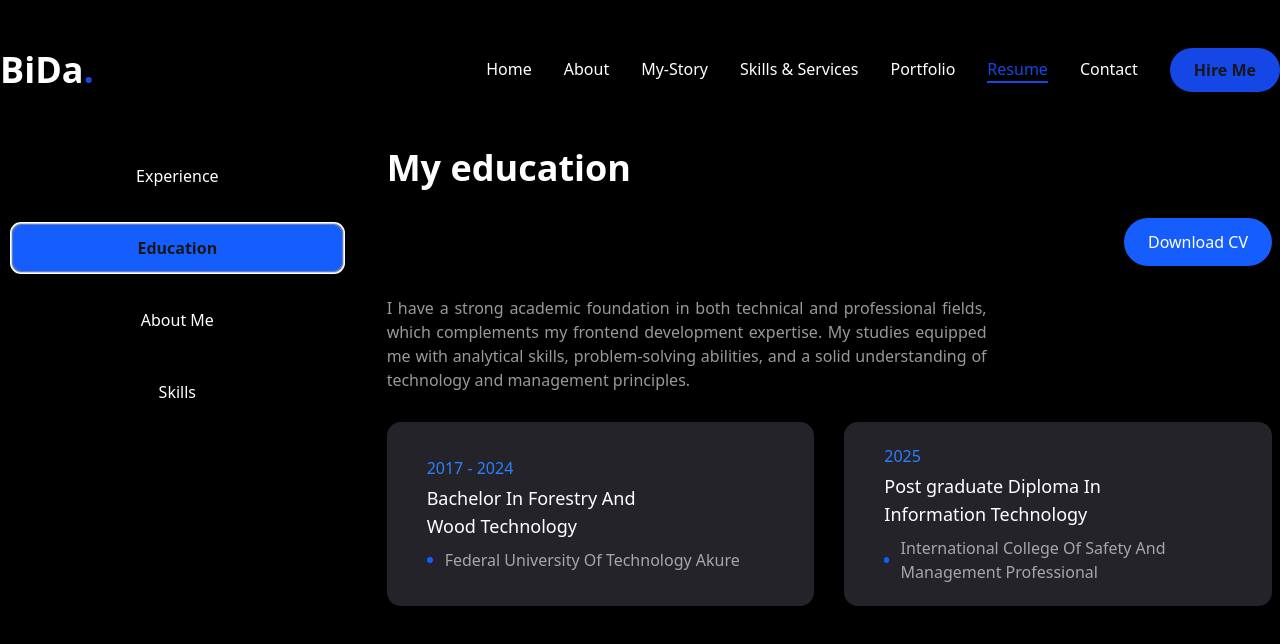
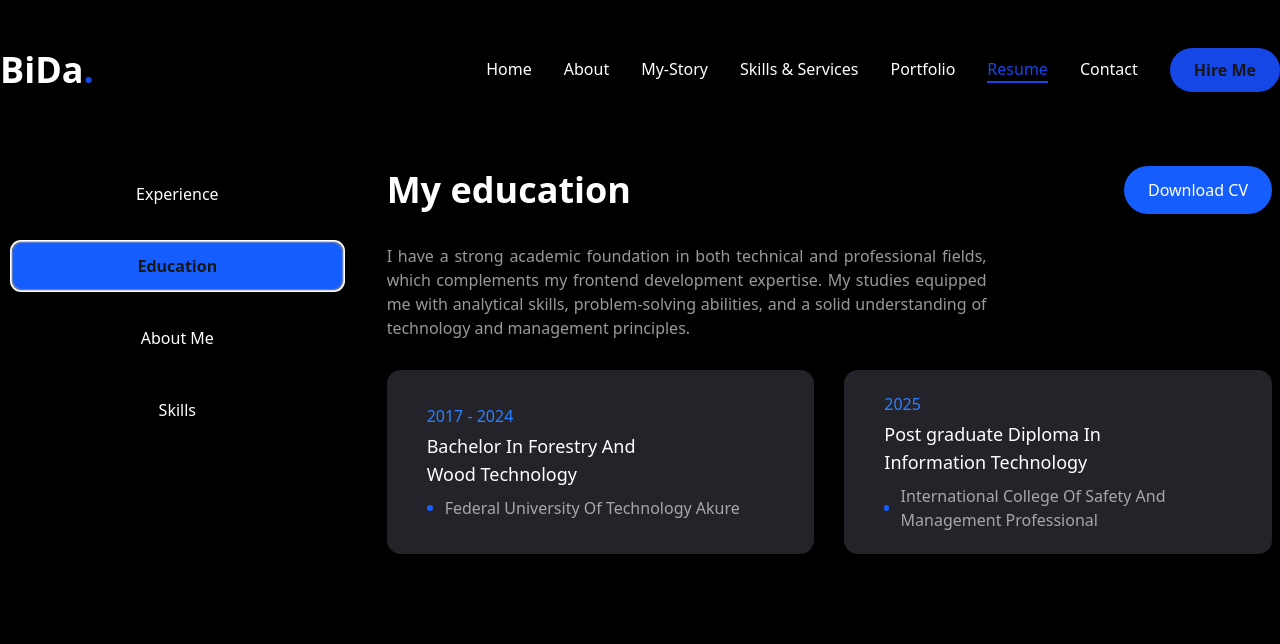
Before and after one commit to Bida3443/Bida-dev, a Next.js app: page /resume in a window 1280 px wide. Both pictures are taken after a click on the tab "Education". Shown: the top 644 px of the page. Built offline with nearby package versions, Linux system fonts and the light colour scheme.

Commit message:
My Porfolio

```diff
--- a/app/resume/page.tsx
+++ b/app/resume/page.tsx
@@ -204,7 +204,8 @@ export default function Resume ()  {
                         </TabsContent>
                         <TabsContent value="Education" className="w-full">
                             <div className="flex flex-col gap-7.5 text-center lg:text-left">
-                                <h3 className="text-4xl font-bold">{education.title}</h3>
+                                <div className="flex lg:flex-row gap-5 flex-col items-center justify-between">
+                                        <h3 className="text-4xl font-bold">{education.title}</h3>
                                 <div className="flex justify-end">
                                                     <a
                                                         href="/Bamise_CV.pdf"
@@ -216,6 +217,8 @@ export default function Resume ()  {
                                                         </a>
 
                                                 </div>
+                                </div>
+
                                 <p className="max-w-150 text-justify text-white/60 mx-auto lg:mx-0">{education.Description}</p>
                                 <ScrollArea className="h-100">
                                     <ul className="grid grid-cols-1 lg:grid-cols-2 gap-7.5">{education.items.map((item, index)=>{
```
